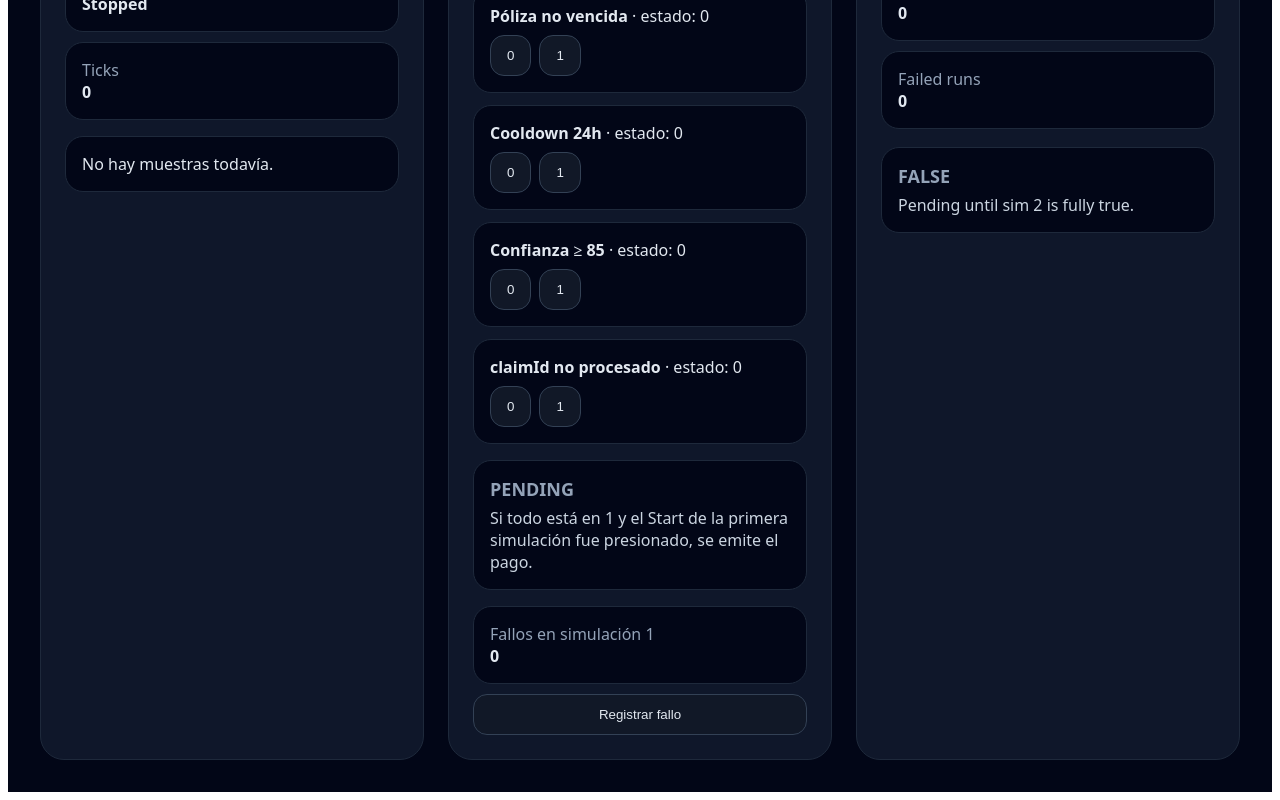
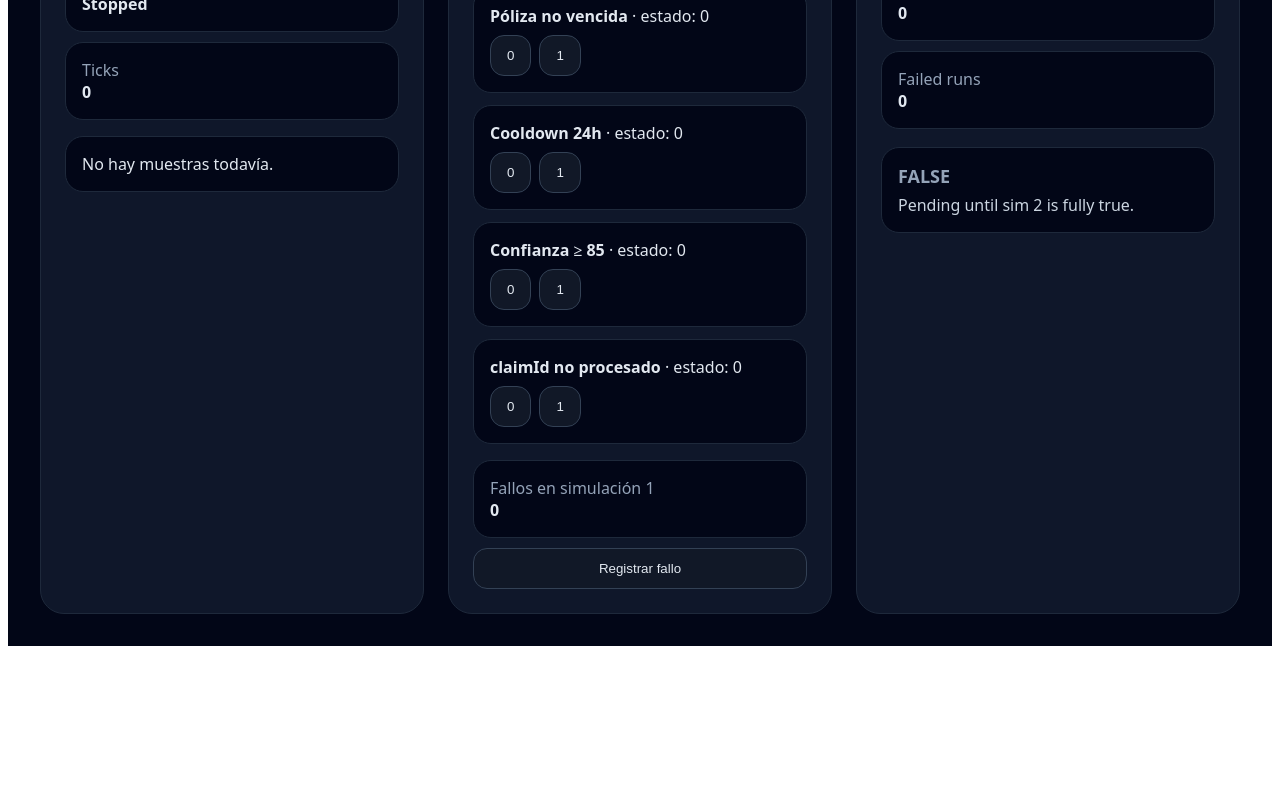
Before and after one commit to yaus40393/MONAD_BLITZ, a Next.js app: page / in a window 1280 px wide. Shown: the part 786-1586 px from the top of the page. After the commit the page ends 1440 px from the top, so only its background shows below. Built offline with nearby package versions, Linux system fonts and the light colour scheme.

Commit message:
fix: remove pending from simulation 2

```diff
--- a/app/page.tsx
+++ b/app/page.tsx
@@ -87,10 +87,6 @@ export default function Page() {
               <FlagRow label="Confianza ≥ 85" value={claimFlags.confidenceOk} onZero={() => setFlag('confidenceOk', 0)} onOne={() => setFlag('confidenceOk', 1)} />
               <FlagRow label="claimId no procesado" value={claimFlags.claimIdFresh} onZero={() => setFlag('claimIdFresh', 0)} onOne={() => setFlag('claimIdFresh', 1)} />
             </div>
-            <div style={{ marginTop: 16, padding: 16, borderRadius: 18, border: `1px solid ${allOk ? '#22c55e' : '#1e293b'}`, background: allOk ? 'rgba(34,197,94,0.15)' : '#020617' }}>
-              <div style={{ color: '#94a3b8', fontWeight: 700, fontSize: 18 }}>{allOk ? 'READY' : 'PENDING'}</div>
-              <div style={{ color: '#cbd5e1', marginTop: 6 }}>Si todo está en 1 y el Start de la primera simulación fue presionado, se emite el pago.</div>
-            </div>
             <div style={{ marginTop: 16, display: 'grid', gap: 10 }}>
               <Info label="Fallos en simulación 1" value={String(faultCount)} />
               <button onClick={() => setFaultCount((v) => v + 1)} style={btn}>Registrar fallo</button>
```
